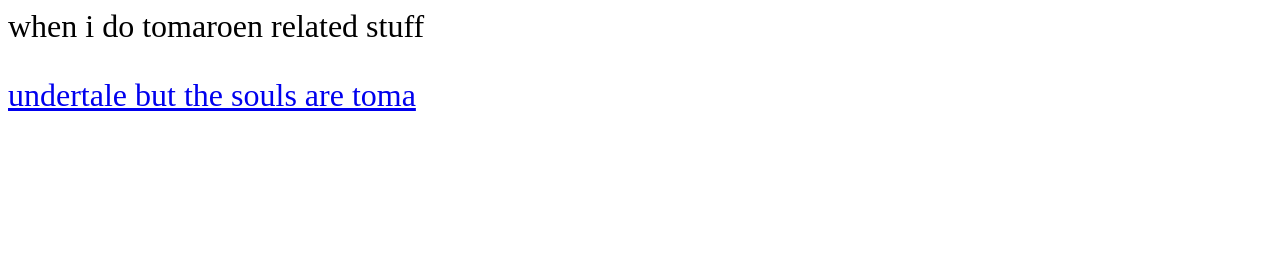
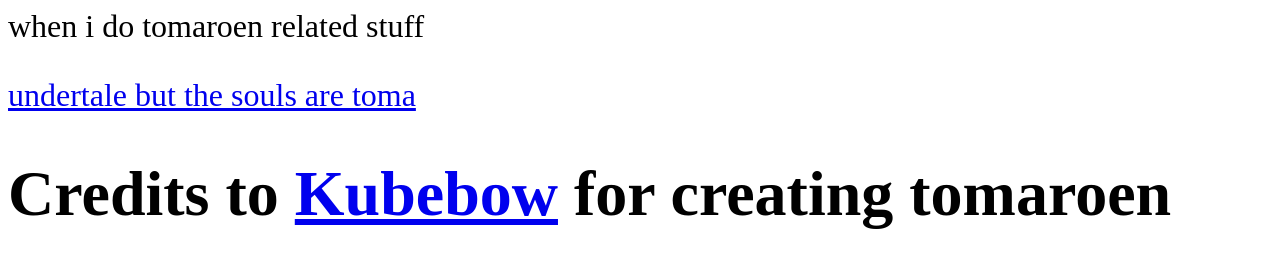
Before and after one commit to Me-rn-rbh/tomastuff, a plain HTML site: page index.html in a window 1280 px wide. Drawn offline with Linux system fonts and the light colour scheme.

Commit message:
added kube credits

```diff
--- a/index.html
+++ b/index.html
@@ -16,5 +16,9 @@
             <a href="tomatale/index.html" target="_blank">undertale but the souls are toma</a>
         </p>
 
+        <h1>
+            Credits to <a href="https://kubebow.github.io/" target="_blank">Kubebow</a> for creating tomaroen
+        </h1>
+
     </body>
 </html>
```
